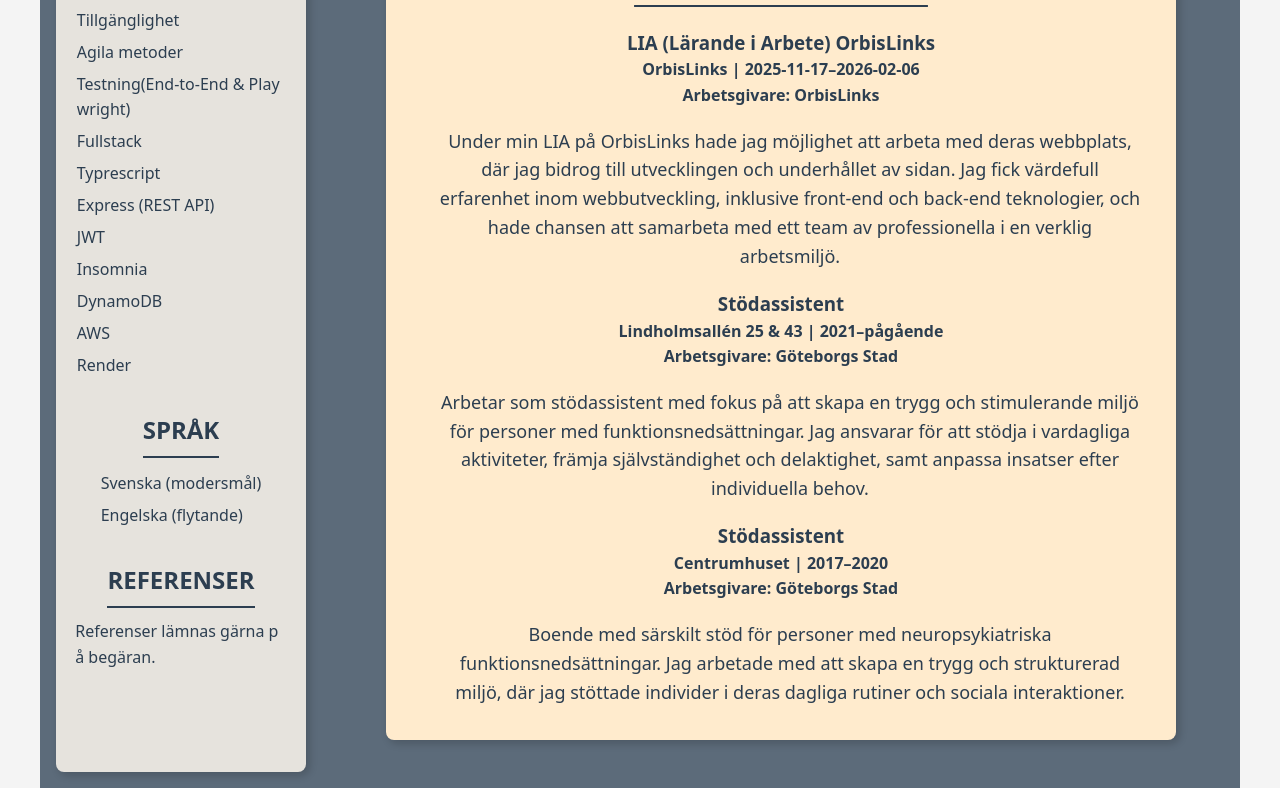
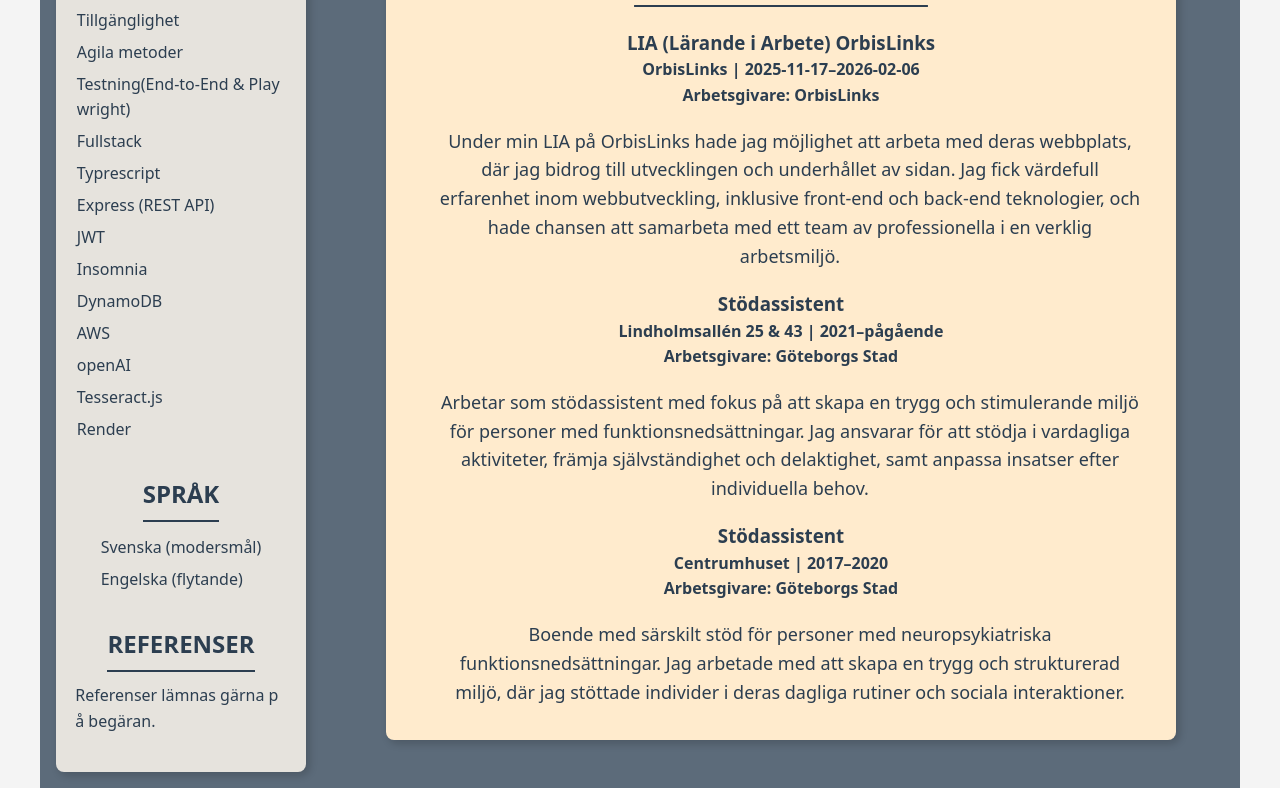
Before and after one commit to hanna-lotta/portfolio, a React (Vite) app: page /#/ in a window 1280 px wide. Shown: the part 1211-1999 px from the top of the page. Built offline with nearby package versions, Linux system fonts and the light colour scheme.

Commit message:
update Home

```diff
--- a/src/pages/Home.jsx
+++ b/src/pages/Home.jsx
@@ -59,6 +59,8 @@
 			<li>Insomnia</li>
 			<li>DynamoDB</li>
 			<li>AWS</li>
+			<li>openAI</li>
+			<li>Tesseract.js</li>
 			<li>Render</li>
 		</ul>
 		<h2 className='languages'>{titles.languages}</h2>
```
